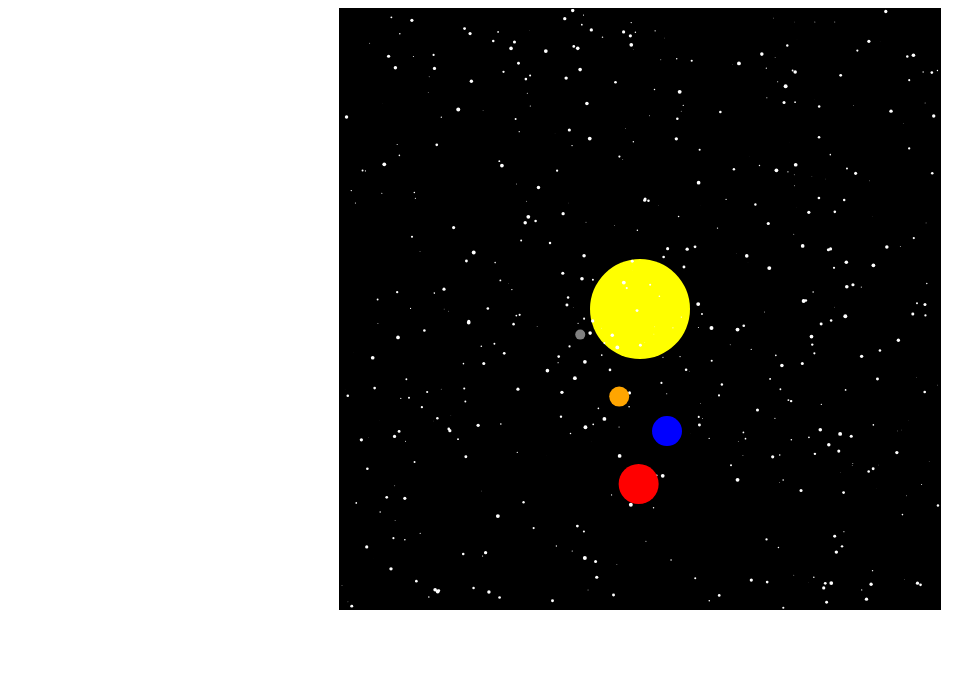
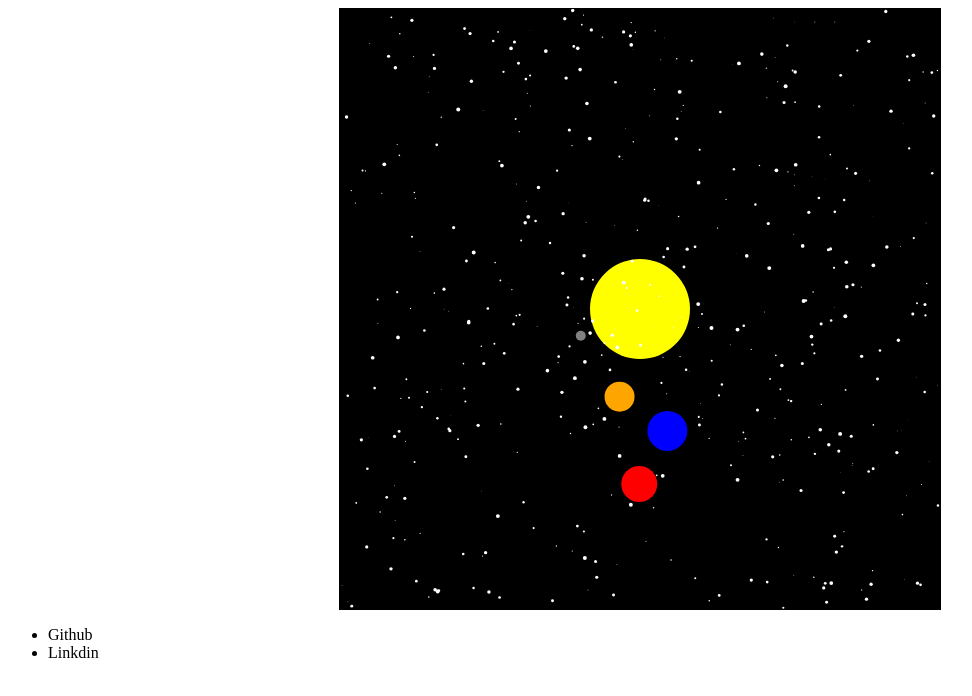
Before and after one commit to Kirti-Harode/SaveTheEarth, a website built with webpack: page index.html in a window 1280 px wide. Shown: the whole page, without its empty margins (0-972 px from the left). Built offline with nearby package versions, Linux system fonts and the light colour scheme.

Commit message:
trying to add img

```diff
--- a/index.html
+++ b/index.html
@@ -12,7 +12,12 @@
 </head>
 
 <body>
-
+    <div id="nav-bar">
+        <ul>
+            <li class="github">Github</li>
+            <li class="linkdin">Linkdin</li>
+        </ul>
+    </div>
 </body>
 
 </html>
--- a/src/index.js
+++ b/src/index.js
@@ -9,25 +9,24 @@ window.addEventListener('DOMContentLoaded', (event) => {
     ctx.width = "600";
     ctx.height = "600";
 
-    // moveTo(100, 0);
-    // lineTo(200,100);
-    // ctx.stroke();
+
     console.log("everything is fine, you can do this");
 
+    // let sunImg = new Image();
+    // sunImg.src = '/images/sun.jpg';
 
+    let sun = new Planet(canvas.width/2, canvas.height/2, 50, "yellow", 0, 0);
 
-    let sun = new Planet(canvas.width/2, canvas.height/2, 50, 'yellow',0, 0);
+    let mercury = new Planet(canvas.width/2,canvas.height/2, 5, 'gray', 20/1000, 65);
+    mercury.draw();
 
-    let murcury = new Planet(canvas.width/2,canvas.height/2, 5, 'gray', 20/1000, 65);
-    murcury.draw();
-
-    let venus = new Planet(canvas.width/2,canvas.height/2, 10,'orange', 4/1000, 90 );
+    let venus = new Planet(canvas.width/2,canvas.height/2, 15,'orange', 4/1000, 90 );
     venus.draw();
 
-    let earth = new Planet(canvas.width/2,canvas.height/2, 15, 'blue', 3/1000, 125);
+    let earth = new Planet(canvas.width/2,canvas.height/2, 20, 'blue', 3/1000, 125);
     earth.draw();
 
-    let mars = new Planet(canvas.width/2,canvas.height/2, 20, 'red', 3.5/1000, 175);
+    let mars = new Planet(canvas.width/2,canvas.height/2, 18, 'red', 3.5/1000, 175);
     mars.draw();
 
     let stars = [];
@@ -44,10 +43,11 @@ window.addEventListener('DOMContentLoaded', (event) => {
         ctx.fillRect(0, 0, canvas.width, canvas.height);
 
         sun.draw();
+
         stars.forEach(star =>{
             star.draw();
         });
-        murcury.update();
+        mercury.update();
         venus.update();
         earth.update();
         mars.update();
--- a/src/scripts/planets.js
+++ b/src/scripts/planets.js
@@ -2,17 +2,7 @@
 const canvas = document.getElementById("mycanvas");
 const ctx = canvas.getContext("2d");
 
-// canvas.width = innerWidth;
-// canvas.height = innerHeight;
 
-// addEventListener('resize', () => {
-//     canvas.width = innerWidth;
-//     canvas.height = innerHeight;
-
-// //    this.draw();
-// });
-
-// ctx.moveTo(250, 50)
 export class Planet{
     constructor(x, y, radius, color, vel, orbitRadius){
         this.x = x;
@@ -32,7 +22,7 @@ export class Planet{
         };
 
         // this.draw();
-        this.update();
+        // this.update();
         // this.animate()
     }
 
@@ -60,15 +50,16 @@ export class Planet{
         ctx.arc(this.x, this.y, this.radius, 0, (Math.PI * 2), false);
         ctx.fillStyle = this.color;
         ctx.fill();
+        // ctx.drawImage(this.image, 0, 0);
         ctx.shadowBlur = 0
 
         // Moon
-        // if (this.velocity > 0) {
-        //     c.beginPath();
-        //     c.arc(this.moon.x, this.moon.y, 2, 0, Math.PI * 2, false);
-        //     c.fillStyle = 'gray';
-        //     c.fill();
-        // }
+        if (this.velocity > 0) {
+            c.beginPath();
+            c.arc(this.moon.x, this.moon.y, 2, 0, Math.PI * 2, false);
+            c.fillStyle = 'gray';
+            c.fill();
+        }
     }
 
     update(){
@@ -77,11 +68,11 @@ export class Planet{
         if(this.vel > 0){
             this.radian += this.vel;
 
-            // this.moon.radian += this.moon.vel;
-            // this.moon.x =
-            //     this.x + Math.cos(this.moon.radian) * (this.radius + 5);
-            // this.moon.y =
-            //     this.y + Math.sin(this.moon.radian) * (this.radius + 5);
+            this.moon.radian += this.moon.vel;
+            this.moon.x =
+                this.x + Math.cos(this.moon.radian) * (this.radius + 5);
+            this.moon.y =
+                this.y + Math.sin(this.moon.radian) * (this.radius + 5);
 
             this.x = this.startX + Math.cos(this.radian) * this.orbitRadius;
             this.y = this.startY + Math.sin(this.radian) * this.orbitRadius;
--- a/src/styles/canvas.css
+++ b/src/styles/canvas.css
@@ -1,5 +1,4 @@
 #mycanvas{
-
     display: block;
     margin-right: auto;
     margin-left: auto;
```
Also changed, not shown: README.md, dist/main.js, images/Screen Shot 2022-01-03 at 11.44.35 AM.png (added), images/earth.jpg (added), images/mars.jpg (added), images/mercury.jpg (added), images/sun.jpg (added), images/venus.jpg (added), 1 other file.
